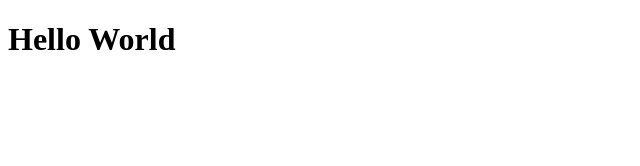
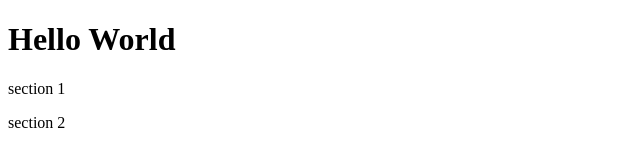
Before and after one commit to R-than/git-demo, a plain HTML site: page index.html in a window 1280 px wide. Shown: the whole page, without its empty margins (0-640 px from the left). Drawn offline with Linux system fonts and the light colour scheme.

Commit message:
added header, added section

```diff
--- a/index.html
+++ b/index.html
@@ -7,6 +7,14 @@
 </head>
 <body>
     <h1>Hello World</h1>
+    <main>
+        <section>
+            <p>section 1</p>
+        </section>
+        <section>
+            <p>section 2</p>
+        </section>
+    </main>
 
 </body>
 </html>
```
Also changed, not shown: 1 other file.
